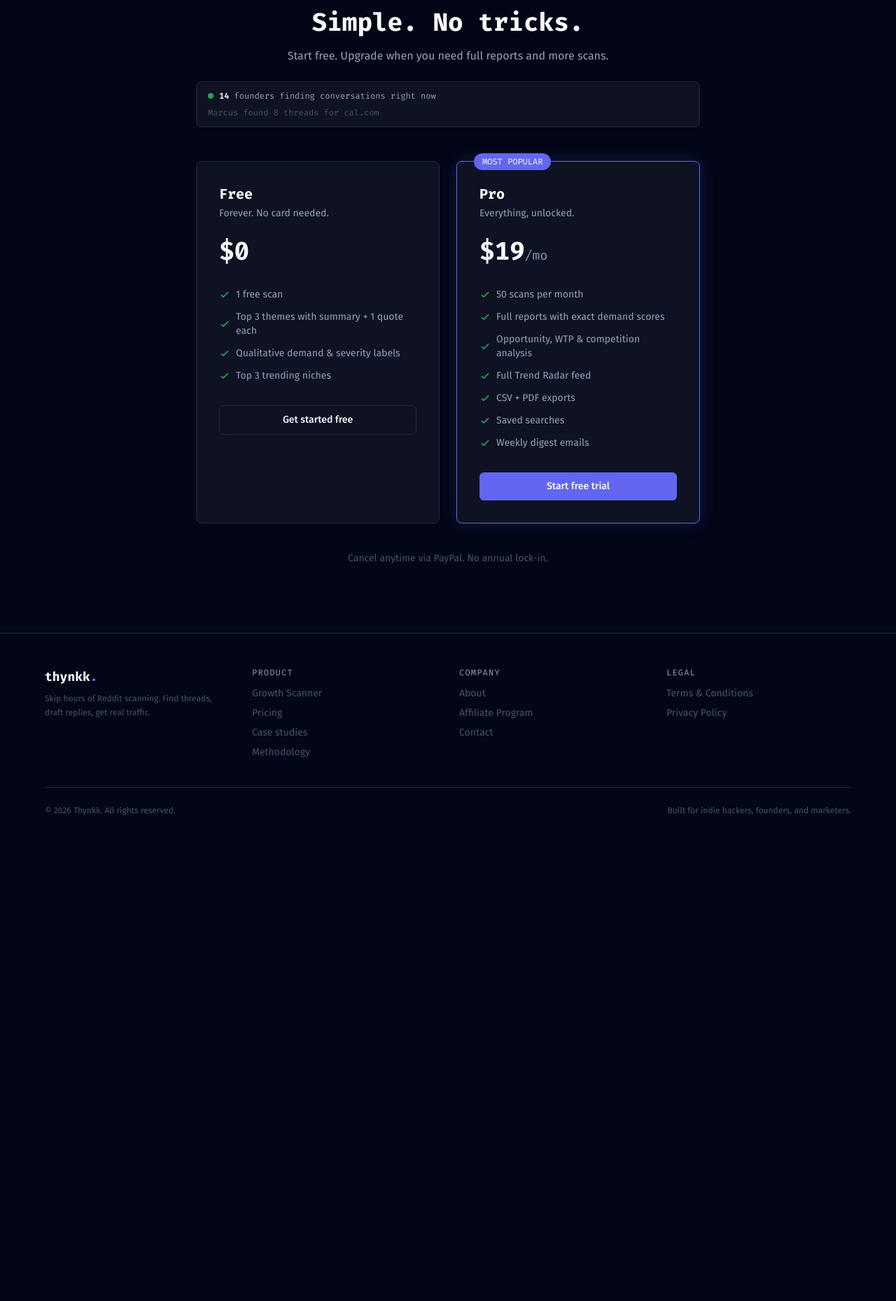
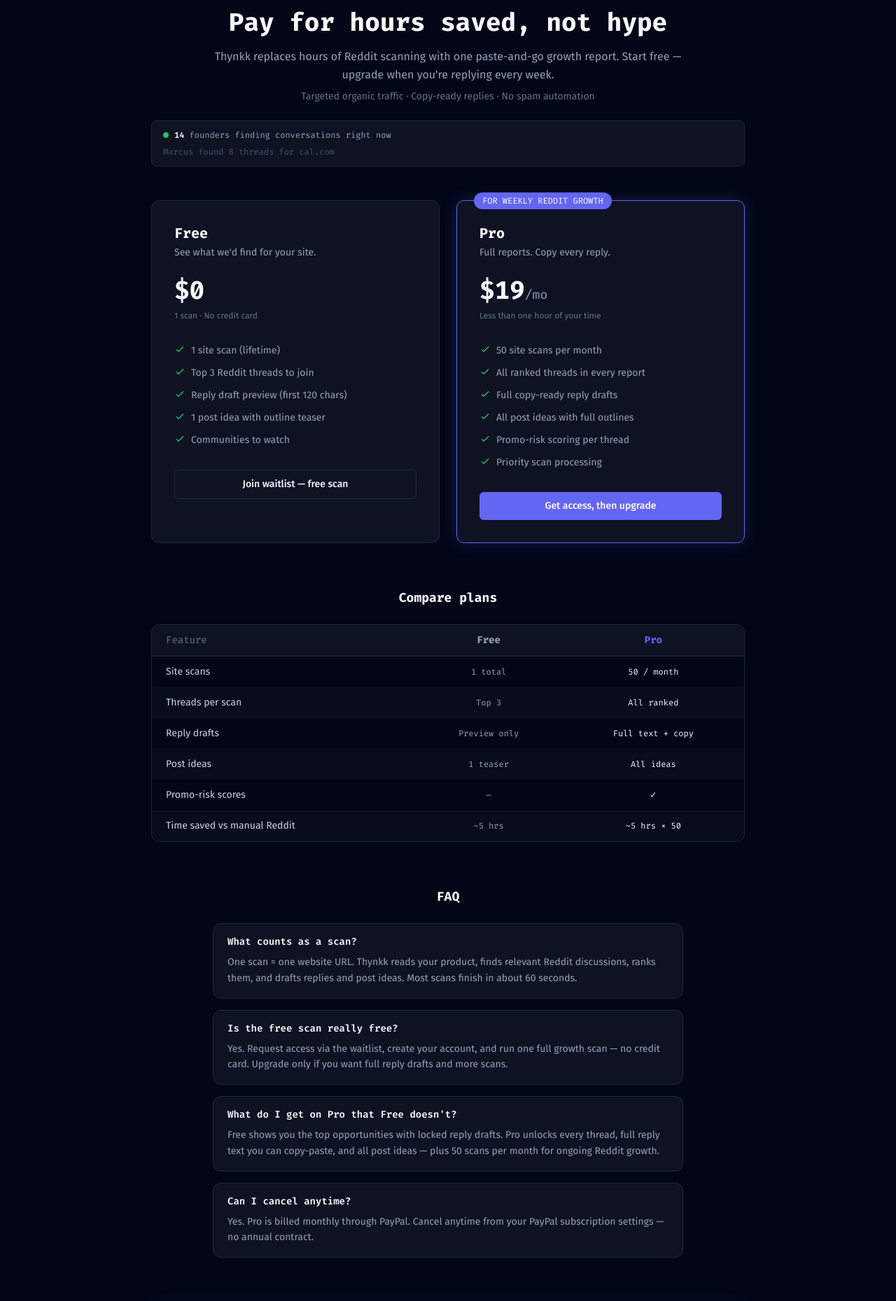
Before and after one commit to thakarpratik/thynkk, a Next.js app in the folder frontend/: page /pricing in a window 1280 px wide. Shown: the part 160-2019 px from the top of the page at 70% size. Before the commit the page ends 1374 px from the top, so only its background shows below. Built offline with nearby package versions, Linux system fonts and the light colour scheme; no server answers.

Commit message:
feat: update pricing page for growth engine and waitlist flow

```diff
--- a/frontend/app/_components/PlanCTA.tsx
+++ b/frontend/app/_components/PlanCTA.tsx
@@ -61,10 +61,10 @@
     if (!isSignedIn) {
       return (
         <Link
-          href="/dashboard"
+          href="/"
           className={`${base} border border-[#1E293B] hover:border-[#6366F1] text-[#F8FAFC]`}
         >
-          Get started free
+          Join waitlist — free scan
         </Link>
       );
     }
@@ -94,10 +94,10 @@
   if (!isSignedIn) {
     return (
       <Link
-        href="/dashboard"
+        href="/"
         className={`${base} bg-[#6366F1] hover:bg-[#4F46E5] text-white transition-colors`}
       >
-        Start free trial
+        Get access, then upgrade
       </Link>
     );
   }
--- a/frontend/app/pricing/page.tsx
+++ b/frontend/app/pricing/page.tsx
@@ -1,35 +1,65 @@
 import type { Metadata } from "next";
+import Link from "next/link";
 import { SiteNav } from "../_components/SiteNav";
 import { SiteFooter } from "../_components/SiteFooter";
 import { PlanCTA } from "../_components/PlanCTA";
 import { LiveActivity } from "../_components/LiveActivity";
 
 export const metadata: Metadata = {
-  title: "Pricing",
-  description: "Simple, honest pricing for Thynkk. Free tier with 1 scan. Pro at $19/mo for full reports, 50 scans, exports, and weekly digests.",
+  title: "Pricing — Thynkk Growth Engine",
+  description:
+    "Free: 1 site scan, top threads, reply preview. Pro $19/mo: 50 scans, full reply drafts, all post ideas, promo-risk scoring.",
   alternates: { canonical: "https://thynkk.co/pricing" },
   openGraph: {
-    title: "Thynkk Pricing — Simple. No tricks.",
-    description: "Free forever for your first scan. Pro at $19/mo for full pain-point reports, Trend Radar, exports, and weekly digests.",
+    title: "Thynkk Pricing — Reddit traffic without the grind",
+    description: "Start with 1 free growth scan. Upgrade for full reply drafts and 50 site scans per month.",
     url: "https://thynkk.co/pricing",
   },
 };
 
 const FREE_FEATURES = [
-  "1 free scan",
-  "Top 3 themes with summary + 1 quote each",
-  "Qualitative demand & severity labels",
-  "Top 3 trending niches",
+  "1 site scan (lifetime)",
+  "Top 3 Reddit threads to join",
+  "Reply draft preview (first 120 chars)",
+  "1 post idea with outline teaser",
+  "Communities to watch",
 ];
 
 const PRO_FEATURES = [
-  "50 scans per month",
-  "Full reports with exact demand scores",
-  "Opportunity, WTP & competition analysis",
-  "Full Trend Radar feed",
-  "CSV + PDF exports",
-  "Saved searches",
-  "Weekly digest emails",
+  "50 site scans per month",
+  "All ranked threads in every report",
+  "Full copy-ready reply drafts",
+  "All post ideas with full outlines",
+  "Promo-risk scoring per thread",
+  "Priority scan processing",
+];
+
+const COMPARISON = [
+  { feature: "Site scans", free: "1 total", pro: "50 / month" },
+  { feature: "Threads per scan", free: "Top 3", pro: "All ranked" },
+  { feature: "Reply drafts", free: "Preview only", pro: "Full text + copy" },
+  { feature: "Post ideas", free: "1 teaser", pro: "All ideas" },
+  { feature: "Promo-risk scores", free: "—", pro: "✓" },
+  { feature: "Time saved vs manual Reddit", free: "~5 hrs", pro: "~5 hrs × 50" },
+];
+
+const FAQ = [
+  {
+    q: "What counts as a scan?",
+    a: "One scan = one website URL. Thynkk reads your product, finds relevant Reddit discussions, ranks them, and drafts replies and post ideas. Most scans finish in about 60 seconds.",
+  },
+  {
+    q: "Is the free scan really free?",
+    a: "Yes. Request access via the waitlist, create your account, and run one full growth scan — no credit card. Upgrade only if you want full reply drafts and more scans.",
+  },
+  {
+    q: "What do I get on Pro that Free doesn't?",
+    a: "Free shows you the top opportunities with locked reply drafts. Pro unlocks every thread, full reply text you can copy-paste, and all post ideas — plus 50 scans per month for ongoing Reddit growth.",
+  },
+  {
+    q: "Can I cancel anytime?",
+    a: "Yes. Pro is billed monthly through PayPal. Cancel anytime from your PayPal subscription settings — no annual contract.",
+  },
 ];
 
 function CheckIcon() {
@@ -45,26 +75,30 @@
     <div className="min-h-dvh bg-[#020617] text-[#F8FAFC]">
       <SiteNav />
 
-      <main className="max-w-3xl mx-auto px-6 pt-36 pb-24">
+      <main className="max-w-4xl mx-auto px-6 pt-36 pb-24">
         <p className="text-center text-xs font-mono text-[#6366F1] mb-3 uppercase tracking-widest">Pricing</p>
-        <h1 className="font-mono text-4xl font-bold text-center mb-4">Simple. No tricks.</h1>
-        <p className="text-center text-[#94A3B8] mb-6 max-w-xl mx-auto">
-          Start free. Upgrade when you need full reports and more scans.
+        <h1 className="font-mono text-4xl font-bold text-center mb-4">Pay for hours saved, not hype</h1>
+        <p className="text-center text-[#94A3B8] mb-2 max-w-2xl mx-auto leading-relaxed">
+          Thynkk replaces hours of Reddit scanning with one paste-and-go growth report. Start free — upgrade when you&apos;re replying every week.
+        </p>
+        <p className="text-center text-sm text-[#64748B] mb-6 max-w-lg mx-auto">
+          Targeted organic traffic · Copy-ready replies · No spam automation
         </p>
         <div className="flex justify-center mb-12">
           <LiveActivity variant="compact" />
         </div>
 
-        <div className="grid md:grid-cols-2 gap-6">
-          <div className="bg-[#0E1223] border border-[#1E293B] rounded-lg p-8">
+        <div className="grid md:grid-cols-2 gap-6 mb-16">
+          <div className="bg-[#0E1223] border border-[#1E293B] rounded-xl p-8">
             <h2 className="font-mono font-bold text-xl mb-1">Free</h2>
-            <p className="text-[#94A3B8] text-sm mb-6">Forever. No card needed.</p>
-            <div className="font-mono text-4xl font-bold mb-8">$0</div>
+            <p className="text-[#94A3B8] text-sm mb-6">See what we&apos;d find for your site.</p>
+            <div className="font-mono text-4xl font-bold mb-2">$0</div>
+            <p className="text-xs text-[#64748B] mb-8">1 scan · No credit card</p>
             <ul className="space-y-3 text-sm text-[#94A3B8] mb-8">
               {FREE_FEATURES.map((f) => (
-                <li key={f} className="flex items-center gap-2">
+                <li key={f} className="flex items-start gap-2">
                   <CheckIcon />
-                  {f}
+                  <span>{f}</span>
                 </li>
               ))}
             </ul>
@@ -72,27 +106,80 @@
           </div>
 
           <div
-            className="bg-[#0E1223] border border-[#6366F1] rounded-lg p-8 relative"
+            className="bg-[#0E1223] border border-[#6366F1] rounded-xl p-8 relative"
             style={{ boxShadow: "0 0 24px rgba(99,102,241,0.2)" }}
           >
             <div className="absolute -top-3 left-6 bg-[#6366F1] text-white text-xs font-mono px-3 py-1 rounded-full">
-              MOST POPULAR
+              FOR WEEKLY REDDIT GROWTH
             </div>
             <h2 className="font-mono font-bold text-xl mb-1">Pro</h2>
-            <p className="text-[#94A3B8] text-sm mb-6">Everything, unlocked.</p>
-            <div className="font-mono text-4xl font-bold mb-8">
+            <p className="text-[#94A3B8] text-sm mb-6">Full reports. Copy every reply.</p>
+            <div className="font-mono text-4xl font-bold mb-2">
               $19<span className="text-lg text-[#94A3B8] font-normal">/mo</span>
             </div>
+            <p className="text-xs text-[#64748B] mb-8">Less than one hour of your time</p>
             <ul className="space-y-3 text-sm text-[#94A3B8] mb-8">
               {PRO_FEATURES.map((f) => (
-                <li key={f} className="flex items-center gap-2">
+                <li key={f} className="flex items-start gap-2">
                   <CheckIcon />
-                  {f}
+                  <span>{f}</span>
                 </li>
               ))}
             </ul>
             <PlanCTA plan="pro" />
           </div>
+        </div>
+
+        <section className="mb-16">
+          <h2 className="font-mono text-lg font-bold text-center mb-6">Compare plans</h2>
+          <div className="overflow-x-auto rounded-xl border border-[#1E293B]">
+            <table className="w-full text-sm">
+              <thead>
+                <tr className="bg-[#0E1223] border-b border-[#1E293B]">
+                  <th className="text-left px-5 py-3 font-mono text-[#64748B] font-normal">Feature</th>
+                  <th className="text-center px-5 py-3 font-mono text-[#94A3B8]">Free</th>
+                  <th className="text-center px-5 py-3 font-mono text-[#6366F1]">Pro</th>
+                </tr>
+              </thead>
+              <tbody>
+                {COMPARISON.map((row, i) => (
+                  <tr key={row.feature} className={i % 2 === 0 ? "bg-[#020617]" : "bg-[#0E1223]/50"}>
+                    <td className="px-5 py-3 text-[#CBD5E1]">{row.feature}</td>
+                    <td className="px-5 py-3 text-center text-[#94A3B8] font-mono text-xs">{row.free}</td>
+                    <td className="px-5 py-3 text-center text-[#F8FAFC] font-mono text-xs">{row.pro}</td>
+                  </tr>
+                ))}
+              </tbody>
+            </table>
+          </div>
+        </section>
+
+        <section className="mb-16">
+          <h2 className="font-mono text-lg font-bold text-center mb-6">FAQ</h2>
+          <div className="space-y-4 max-w-2xl mx-auto">
+            {FAQ.map((item) => (
+              <div key={item.q} className="rounded-xl border border-[#1E293B] bg-[#0E1223] px-5 py-4">
+                <p className="font-mono text-sm font-semibold text-[#F8FAFC] mb-2">{item.q}</p>
+                <p className="text-sm text-[#94A3B8] leading-relaxed">{item.a}</p>
+              </div>
+            ))}
+          </div>
+        </section>
+
+        <div
+          className="rounded-xl border border-[#6366F1]/30 bg-[#0E1223] p-8 text-center"
+          style={{ boxShadow: "0 0 24px rgba(99,102,241,0.08)" }}
+        >
+          <p className="font-mono font-bold text-lg mb-2">Still scrolling Reddit manually?</p>
+          <p className="text-sm text-[#94A3B8] mb-6 max-w-md mx-auto leading-relaxed">
+            Request access, run your first scan free, and see the threads you should&apos;ve found hours ago.
+          </p>
+          <Link
+            href="/"
+            className="inline-block bg-[#6366F1] hover:bg-[#4F46E5] text-white px-8 py-3 rounded-lg font-medium text-sm transition-colors"
+          >
+            Join waitlist — free scan included
+          </Link>
         </div>
 
         <p className="text-center text-sm text-[#475569] mt-10">
```
